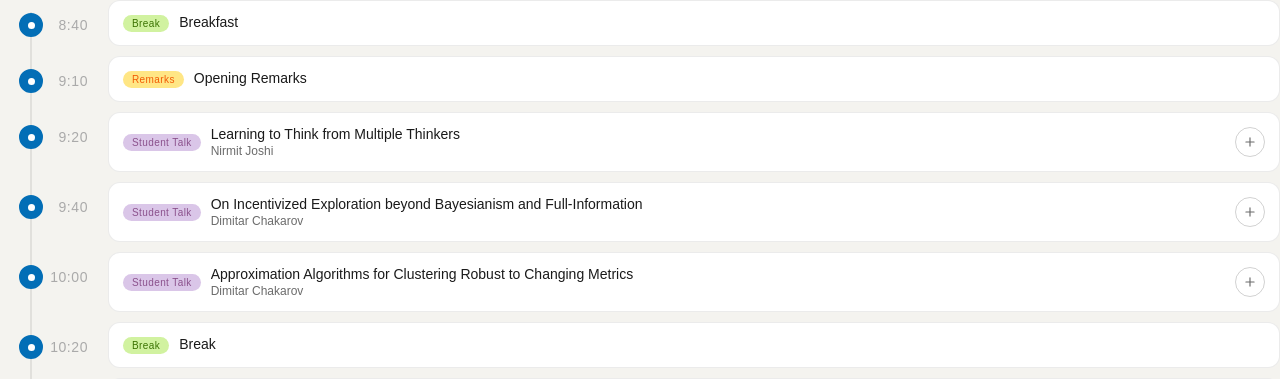
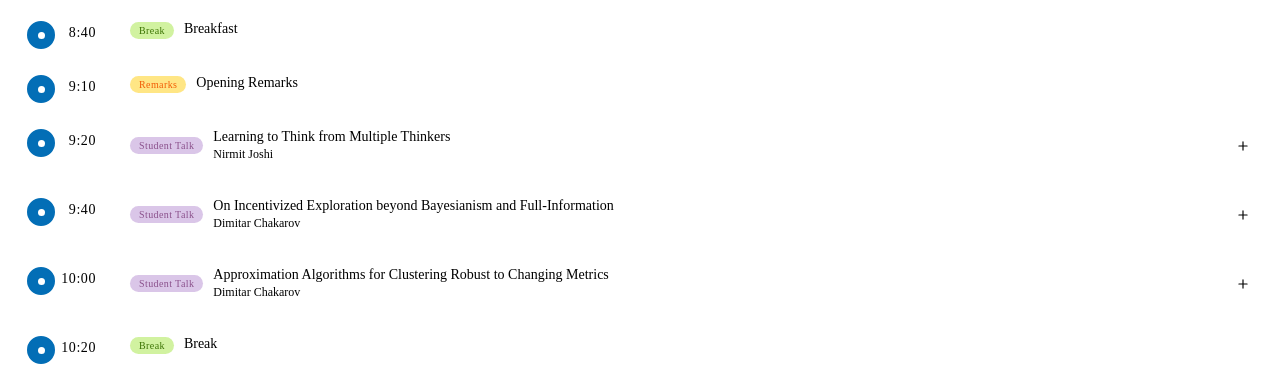
Before and after one commit to jessicayjm/2026_student_workshop_webpage, a plain HTML site: page schedule.html in a window 1280 px wide. Shown: the top 379 px of the page. Drawn offline with nearby package versions, Linux system fonts and the light colour scheme.

Commit message:
Remove global styles and theme variables
Removed global styles and CSS variables for theming.

```diff
--- a/schedule_style.css
+++ b/schedule_style.css
@@ -1,44 +1,3 @@
-*, *::before, *::after { margin: 0; padding: 0; box-sizing: border-box; }
-
-    :root {
-      --bg: #f4f3ef;
-      --surface: #ffffff;
-      --border: rgba(0,0,0,0.08);
-      --border-hover: rgba(0,0,0,0.18);
-      --text: #1a1a1a;
-      --muted: #6b6b6b;
-      --hint: #aaa;
-      --radius-md: 8px;
-      --radius-lg: 12px;
-    }
-
-    @media (prefers-color-scheme: dark) {
-      :root {
-        --bg: #1a1a1a;
-        --surface: #242424;
-        --border: rgba(255,255,255,0.09);
-        --border-hover: rgba(255,255,255,0.22);
-        --text: #f0f0f0;
-        --muted: #a0a0a0;
-        --hint: #666;
-      }
-    }
-
-    html {
-      scrollbar-width: none;
-    }
-
-    html::-webkit-scrollbar {
-      display: none;
-    }
-
-    body {
-      font-family: 'Ubuntu', sans-serif;
-      background: var(--bg);
-      color: var(--text);
-      min-height: 100vh;
-    }
-
     .page {
       margin: 0 auto;
     }
```
